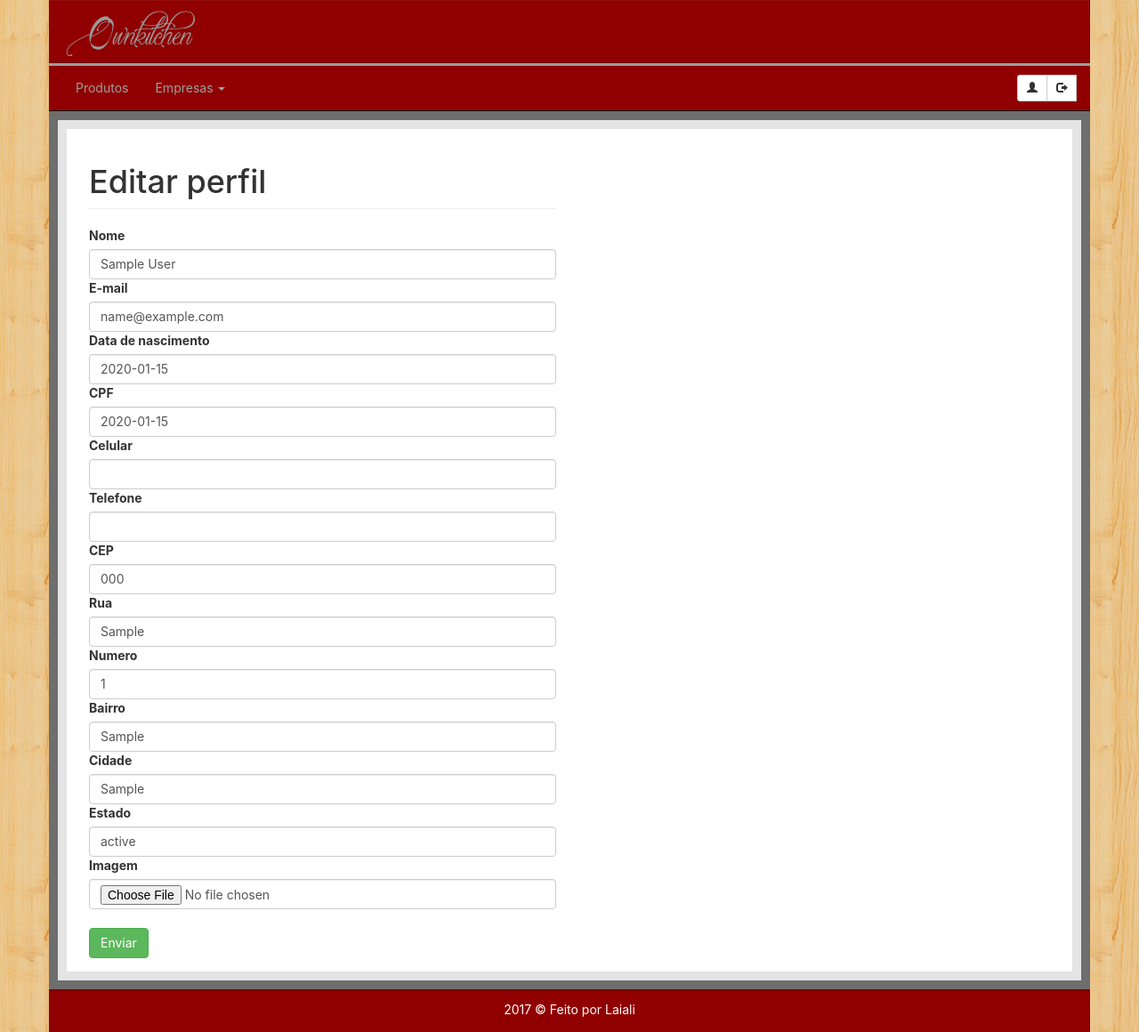
After one commit to laialii/Ownkitchen, a Laravel app: page /perfil/editar/1 in a window 1280 px wide. The commit adds this page. Shown: the whole page at 89% size. Run offline with Laravel 8, Linux system fonts and the light colour scheme; a user stored in the database is signed in; tables that the repository leaves empty hold one stand-in row (values such as "Sample post"); style sheets or scripts are compiled from the project's sources; settings files or empty folders that the repository lacks are supplied; some libraries are stand-ins or nearby versions.

Commit message:
commit de rotina

```diff
--- a/app/Http/Controllers/HomeController.php
+++ b/app/Http/Controllers/HomeController.php
@@ -2,7 +2,7 @@
 
 namespace App\Http\Controllers;
 
-use Illuminate\Http\Request;
+use Request;
 use App\Empresa;
 use App\Produto;
 use App\User;
@@ -10,6 +10,11 @@ use App\User;
 class HomeController extends Controller
 {
 
+  public function __construct()
+  {
+    $this->middleware('auth',
+    ['only' => ['perfil', 'editar', 'atualizar']]);
+  }
   public function index()
   {
     $empresas = Empresa::orderBy('created_at', 'asc')->take(10)->get();
@@ -22,4 +27,37 @@ class HomeController extends Controller
     'todasempresas'=>$todasempresas
   ]);
   }
+  public function perfil()
+  {
+    $user = User::find(\Auth::id());
+    return view('auth/perfil')->with('user', $user);
   }
+  public function editar($id)
+  {
+    $user = User::find($id);
+    return view('auth/editar', ['user'=>$user]);
+  }
+
+  public function atualizar(Request $request, $id)
+  {
+    $novosdados = Request::all();
+    $user = new User();
+    $user = User::find($novosdados['id']);
+    $user->name = $novosdados['name'];
+    $user->email = $novosdados['email'];
+    $user->nascimento = $novosdados['nascimento'];
+    $user->cpf = $novosdados['cpf'];
+    $user->rua = $novosdados['rua'];
+    $user->bairro = $novosdados['bairro'];
+    $user->numero = $novosdados['numero'];
+    $user->imagem = $novosdados['imagem'];
+    $user->cidade = $novosdados['cidade'];
+    $user->estado = $novosdados['estado'];
+    $user->celular = $novosdados['celular'];
+    $user->telefone = $novosdados['telefone'];
+    $user->cep = $novosdados['cep'];
+
+    $user->save();
+    return redirect()->action('HomeController@perfil');
+  }
+}
--- /dev/null
+++ b/resources/views/auth/editar.blade.php
@@ -0,0 +1,72 @@
+@extends('.../layouts/template')
+@section('conteudo')
+<div class="col-lg-6">
+  <h1 class="page-header">Editar perfil</h1>
+  <form action="{{action('HomeController@atualizar', $user->id)}}" method="post">
+    <input type="hidden"  name="_token" value="{{{ csrf_token() }}}" />
+    <input type="hidden"  name="id" value="{{$user->id}}" />
+
+    <div class="form-group">
+      <label>Nome</label>
+      <input name="name" class="form-control pull-right" value="{{$user->name}}">
+    </div>
+
+    <div class="form-group">
+      <label>E-mail</label>
+      <input name="email" class="form-control pull-right" value="{{$user->email}}">
+    </div>
+
+    <div class="form-group">
+      <label>Data de nascimento</label>
+      <input name="nascimento" class="form-control pull-right" value="{{$user->nascimento}}">
+    </div>
+    <div class="form-group">
+      <label>CPF</label>
+      <input name="cpf" class="form-control pull-right" value="{{$user->nascimento}}">
+    </div>
+    <div class="form-group">
+      <label>Celular</label>
+      <input name="celular" class="form-control pull-right" value="{{$user->celular}}">
+    </div>
+
+    <div class="form-group">
+      <label>Telefone</label>
+      <input name="telefone" class="form-control pull-right" value="{{$user->telefone}}">
+    </div>
+    <div class="form-group">
+      <label>CEP</label>
+      <input name="cep" class="form-control pull-right" value="{{$user->cep}}">
+    </div>
+    <div class="form-group">
+      <label>Rua</label>
+      <input name="rua" class="form-control pull-right" value="{{$user->rua}}">
+    </div>
+    <div class="form-group">
+      <label>Numero</label>
+      <input name="numero" class="form-control pull-right" value="{{$user->numero}}">
+    </div>
+    <div class="form-group">
+      <label>Bairro</label>
+      <input name="bairro" class="form-control pull-right" value="{{$user->bairro}}">
+    </div>
+    <div class="form-group">
+      <label>Cidade</label>
+      <input name="cidade" class="form-control pull-right" value="{{$user->cidade}}">
+    </div>
+    <div class="form-group">
+      <label>Estado</label>
+      <input name="estado" class="form-control pull-right" value="{{$user->estado}}">
+    </div>
+    <div class="form-group">
+      <label>Imagem</label>
+      <input type="file" name="imagem" class="form-control pull-right" value="{{$user->imagem}}">
+    </div>
+    <br>
+    <br>
+    <div class="form-group">
+      <button type="submit" class="btn btn-success">Enviar</button>
+    </div>
+  </form>
+</div>
+
+@endsection
--- a/resources/views/empresa/editar.blade.php
+++ b/resources/views/empresa/editar.blade.php
@@ -10,17 +10,17 @@
 
   <div class="form-group">
     <label>Nome</label>
-    <input name="nome" class="form-control pull-right">
+    <input name="nome" class="form-control pull-right" value="{{$e->nome}}">
   </div>
 
   <div class="form-group">
     <label>Contato</label>
-    <input name="contato" class="form-control pull-right">
+    <input name="contato" class="form-control pull-right" value="{{$e->contato}}">
   </div>
 
   <div class="form-group">
     <label>Imagem</label>
-    <input type="file" name="imagem" class="form-control pull-right">
+    <input type="file" name="imagem" class="form-control pull-right"  value="{{$e->imagem}}">
   </div>
   <br>
 <br>
--- a/resources/views/layouts/template.blade.php
+++ b/resources/views/layouts/template.blade.php
@@ -14,23 +14,23 @@
   <meta name="msapplication-TileColor" content="#5bc0de" />
   <meta name="msapplication-TileImage" content="assets/img/metis-tile.png" />
   <!-- Bootstrap -->
-  <link rel="stylesheet" href="../assets/lib/bootstrap/css/bootstrap.css">
+  <link rel="stylesheet" href="/assets/lib/bootstrap/css/bootstrap.css">
 
   <!-- Font Awesome -->
-  <link rel="stylesheet" href="../assets/lib/iconic/font/css/open-iconic-bootstrap.css">
+  <link rel="stylesheet" href="/assets/lib/iconic/font/css/open-iconic-bootstrap.css">
 
   <!-- Metis core stylesheet -->
-  <link rel="stylesheet" href="../assets/css/main.css">
+  <link rel="stylesheet" href="/assets/css/main.css">
 
   <!-- metisMenu stylesheet -->
-  <link rel="stylesheet" href="../assets/lib/metismenu/metisMenu.css">
+  <link rel="stylesheet" href="/assets/lib/metismenu/metisMenu.css">
 
   <!-- onoffcanvas stylesheet -->
-  <link rel="stylesheet" href="../assets/lib/onoffcanvas/onoffcanvas.css">
+  <link rel="stylesheet" href="/assets/lib/onoffcanvas/onoffcanvas.css">
 
   <!-- animate.css stylesheet -->
-  <link rel="stylesheet" href="../assets/lib/animate.css/animate.css">
-  <link rel="stylesheet/less" type="text/css" href="../assets/less/theme.less">
+  <link rel="stylesheet" href="/assets/lib/animate.css/animate.css">
+  <link rel="stylesheet/less" type="text/css" href="/assets/less/theme.less">
   <script src="https://cdnjs.cloudflare.com/ajax/libs/less.js/2.7.1/less.js"></script>
 
 
@@ -42,6 +42,7 @@
       <!-- .navbar -->
       <header class="head">
         <div class="search-bar">
+          <!--
           <form class="main-search" action="">
             <div class="input-group">
               <input type="text" class="form-control" placeholder="Pesquisar...">
@@ -51,13 +52,13 @@
                 </button>
               </span>
             </div>
-          </form>
+          </form>-->
           <!-- /.main-search -->
         </div>
         <!-- /.search-bar -->
         <div class="main-bar">
 
-          <a href="/home" class="navbar-brand"><img src="../assets/img/logo.png" alt=""></a>
+          <a href="/home" class="navbar-brand"><img src="/assets/img/logo.png" alt=""></a>
 
         </div>
         <!-- /.main-bar -->
@@ -67,10 +68,6 @@
         <div class="container-fluid">
           <div class="topnav">
             <div class="btn-group">
-              <a data-placement="bottom" data-original-title="Fullscreen" data-toggle="tooltip"
-              class="btn btn-default btn-sm" id="toggleFullScreen">
-              <i class="glyphicon glyphicon-fullscreen"></i>
-            </a>
             @if(!Auth::check())
             <div class="btn-group">
               <a href="{{ route('login') }}" data-toggle="tooltip" data-original-title="Entrar" data-placement="bottom"
@@ -79,6 +76,11 @@
               </a>
             </div>
             @else
+            <div class="btn-group">
+              <a href="{{action('HomeController@perfil')}}" class="btn btn-default btn-sm">
+                  <i class="glyphicon glyphicon-user"></i>
+              </a>
+            </div>
             <div class="btn-group">
               <a href="{{ route('logout') }}"
                   onclick="event.preventDefault();
@@ -143,17 +145,83 @@
 </footer>
 <!-- /#footer -->
 <!--Bootstrap -->
-<script src="../assets/lib/bootstrap/js/bootstrap.js"></script>
+<script src="/assets/lib/bootstrap/js/bootstrap.js"></script>
 <!-- MetisMenu -->
-<script src="../assets/lib/metismenu/metisMenu.js"></script>
+<script src="/assets/lib/metismenu/metisMenu.js"></script>
 <!-- Screenfull -->
-<script src="../assets/lib/screenfull/screenfull.js"></script>
+<script src="/assets/lib/screenfull/screenfull.js"></script>
 <!--jQuery -->
 <script src="{{ asset('js/app.js') }}"></script>
 <script src="{{ asset('js/jquery-3.2.1.min.js') }}"></script>
 <script src="{{ asset('js/jquery.dataTables.js') }}"></script>
 
+  <!--CEP API-->
+  <script src="js/jquery-3.3.1.min.js"></script>
+
+<script type="text/javascript">
+jQuery(function($){
+   $("input[name='cep']").change(function(){
+      var cep_code = $(this).val();
+      if( cep_code.length <= 0 ) return;
+      $.get("http://apps.widenet.com.br/busca-cep/api/cep.json", { code: cep_code },
+         function(result){
+            if( result.status!=1 ){
+               alert(result.message || "Houve um erro desconhecido");
+               return;
+            }
+            var end = result.address;
+            var end_array = end.split("-");
+            var siglas = ['AC','AL','AP','AM','BA','CE','DF','ES','GO','MA','MT','MS','MG','PA','PB','PR','PE','PI','RJ','RN','RS','RO','RR','SC','SP','SE','TO'];
+            var nomeestados = ['Acre','Alagoas','Amapá','Amazonas','Bahia','Ceará','Distrito Federal','Espírito Santo','Goiás','Maranhão','Mato Grosso','Mato Grosso do Sul','Minas Gerais','Pará','Paraíba','Paraná','Pernambuco','Piauí','Rio de Janeiro','Rio Grande do Norte','Rio Grande do Sul','Rondônia','Roraima','Santa Catarina','São Paulo','Sergipe','Tocantins',]
+            var indice = siglas.indexOf(result.state);
+            $("input[name='cep']").val( result.code );
+            $("input[name='estado']").val( result.state );
+            $("input[name='cidade']").val( result.city );
+            $("input[name='bairro']").val( result.district );
+            $("input[name='endereco']").val( end_array[0] );
+            $("input[name='estado']").val( nomeestados[indice] );
+
+
+
+         });
+   });
+});
+</script>
+
 @yield('datatable')
+<script>
+$(document).ready(function(){
+  $('#empresa').DataTable(
+    {
+      "language": {
+        "sEmptyTable": "Nenhum registro encontrado",
+        "sInfo": "Mostrando de _START_ até _END_ de _TOTAL_ registros",
+        "sInfoEmpty": "Mostrando 0 até 0 de 0 registros",
+        "sInfoFiltered": "(Filtrados de _MAX_ registros)",
+        "sInfoPostFix": "",
+        "sInfoThousands": ".",
+        "sLengthMenu": "_MENU_ resultados por página",
+        "sLoadingRecords": "Carregando...",
+        "sProcessing": "Processando...",
+        "sZeroRecords": "Nenhum registro encontrado",
+        "sSearch": "Pesquisar",
+        "oPaginate": {
+          "sNext": "Próximo",
+          "sPrevious": "Anterior",
+          "sFirst": "Primeiro",
+          "sLast": "Último"
+        },
+        "oAria": {
+          "sSortAscending": ": Ordenar colunas de forma ascendente",
+          "sSortDescending": ": Ordenar colunas de forma descendente"
+        }
+      }
+    }
+
+  );
+});
+</script>
+
 </body>
 
 </html>
--- a/routes/web.php
+++ b/routes/web.php
@@ -7,6 +7,9 @@ Route::get('/', function () {
 Route::get('home', 'HomeController@index');
 
 Auth::routes();
+Route::get('perfil', 'HomeController@perfil')->middleware('auth.basic');
+Route::get('perfil/editar/{id}', 'HomeController@editar')->middleware('auth.basic')->where('id','[0-9]+');
+Route::post('perfil/atualizar/{id}', 'HomeController@atualizar')->middleware('auth.basic')->where('id','[0-9]+');
 Route::get('logout', '\App\Http\Controllers\Auth\LoginController@logout');
 
 Route::get('empresas', 'EmpresaController@index');
```
Also changed, not shown: resources/views/auth/perfil.blade.php (added, +28 -0 lines), resources/views/empresa/empresas.blade.php (+3 -9 lines), resources/views/produto/produtos.blade.php (+3 -9 lines). Lines whose indentation alone changed are shown as unchanged.
